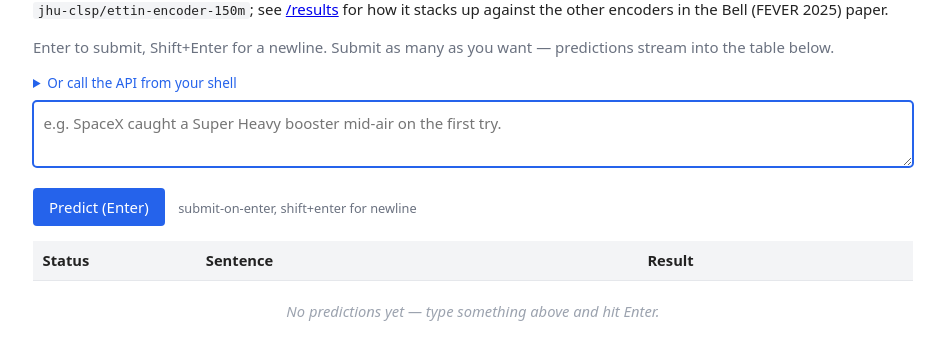
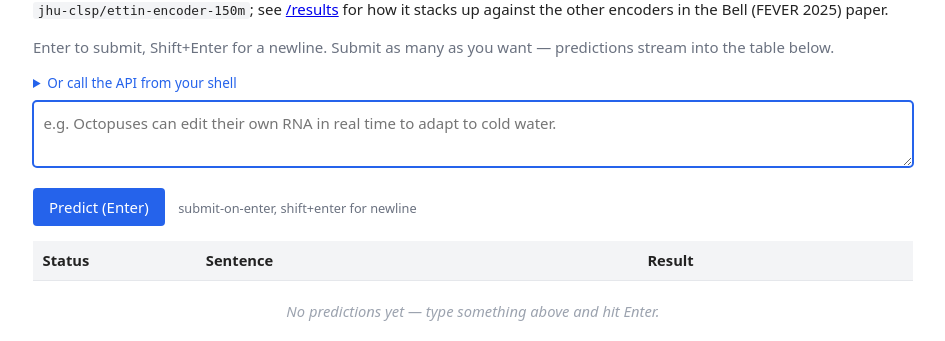
Before and after one commit to jhash/claim-detection, a Python web app: template app/templates/index.html in a window 1280 px wide. Shown: the part 172-513 px from the top of the page, without its empty margins (167-1112 px from the left). Run offline with Jinja, Linux system fonts and the light colour scheme; the template is opened without the code that fills it, so the values that code supplies are empty; some libraries are stand-ins or nearby versions.

Commit message:
Replace placeholder with a science-curiosity sentence (no politics, no people, no products)
Octopuses literally do edit their own RNA in real time to adapt to
cold water — well-established cephalopod neuroscience finding from
the Rosenthal/Eisenberg lab work and follow-ups. Demonstrates a
clearly verifiable factual claim that grabs attention via curiosity
rather than via any politically/commercially loaded subject.

Same edit in three places: form placeholder, CLI docstring example,
integration test.

Co-Authored-By: Claude Opus 4.7 (1M context) <noreply@anthropic.com>

```diff
--- a/app/cli.py
+++ b/app/cli.py
@@ -1,7 +1,7 @@
 """CLI for one-off predictions against a local checkpoint.
 
 Usage:
-    python -m app.cli predict "SpaceX caught a Super Heavy booster mid-air on the first try."
+    python -m app.cli predict "Octopuses can edit their own RNA in real time to adapt to cold water."
     python -m app.cli predict --json "Some sentence"
     echo "Some sentence" | python -m app.cli predict -
 """
--- a/app/templates/index.html
+++ b/app/templates/index.html
@@ -23,7 +23,7 @@ as many as you want — predictions stream into the table below.</p>
       hx-swap="afterbegin"
       hx-on::after-request="document.querySelector('#predict-form textarea').value = ''; document.querySelector('#predict-form textarea').focus();">
     <textarea name="text" rows="2" autofocus
-              placeholder="e.g. SpaceX caught a Super Heavy booster mid-air on the first try."
+              placeholder="e.g. Octopuses can edit their own RNA in real time to adapt to cold water."
               onkeydown="if(event.key==='Enter' && !event.shiftKey){event.preventDefault();this.form.requestSubmit();}"></textarea>
     <p><button type="submit">Predict (Enter)</button>
        <span class="hint">submit-on-enter, shift+enter for newline</span></p>
```
Also changed, not shown: tests/test_integration.py (+1 -1 lines).
